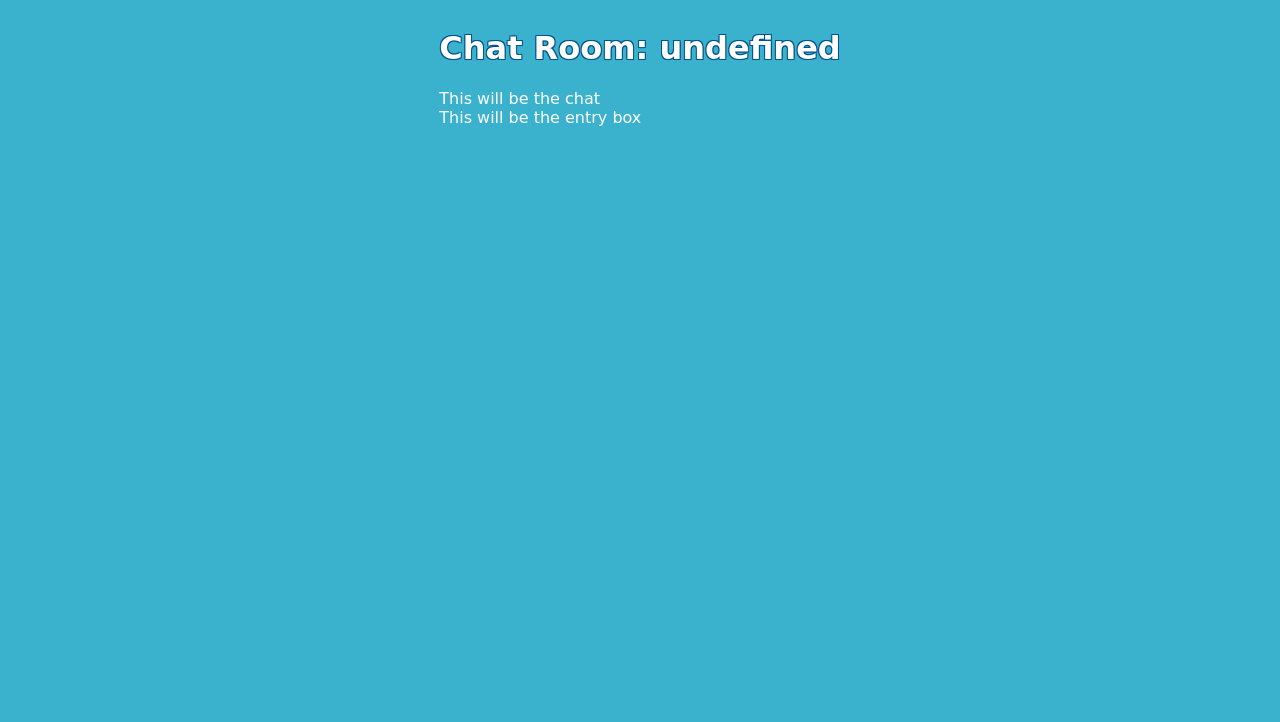
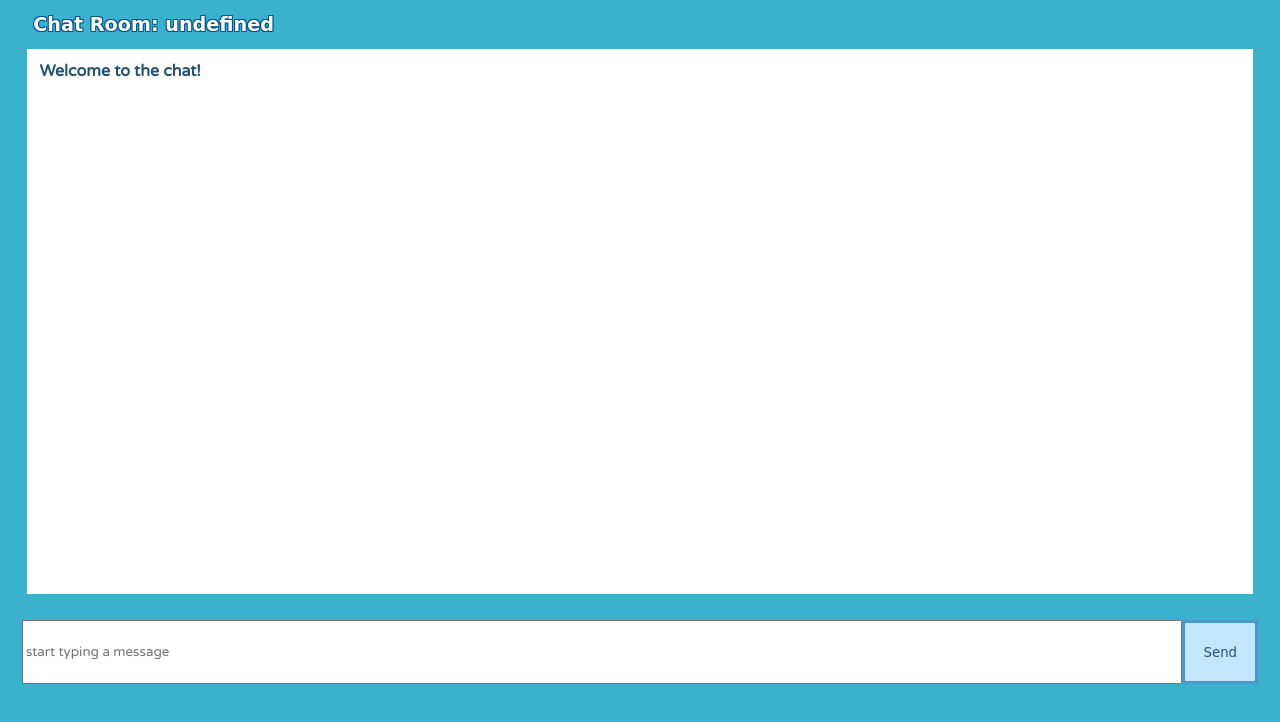
Before and after one commit to menghaoyu2002/chatterino, a website: page public/chat.html in a window 1280 px wide. Drawn offline with nearby package versions, Linux system fonts and the light colour scheme; no server answers; sample sign-in values are in the browser's storage; a web font is replaced by a local one.

Commit message:
added chat implementation

```diff
--- a/public/chat.html
+++ b/public/chat.html
@@ -9,16 +9,18 @@
         <link rel="stylesheet" href="./styles/chat.css" />
         <script src="./scripts/utils.js"></script>
         <script src="/socket.io/socket.io.js"></script>
-        <script src="./scripts/chatController.js"></script>
     </head>
     <body>
+        <h1></h1>
+        <div class="chatContainer">
+            <ul class="chat">
+                <li class="welcomeMessage">Welcome to the chat!</li>
+            </ul>
+            <form class="messageEntry">
+                <input type="text" placeholder="start typing a message" />
+                <button>Send</button>
+            </form>
+        </div>
         <script src="./scripts/chat.js" async defer></script>
     </body>
-    <div>
-        <h1></h1>
-        <div class="chatContainer">
-            <div>This will be the chat</div>
-            <div>This will be the entry box</div>
-        </div>
-    </div>
 </html>
--- a/public/scripts/chat.js
+++ b/public/scripts/chat.js
@@ -1,3 +1,58 @@
-const mainHeader = document.querySelector('h1');
+const username = sessionStorage.getItem('username');
 
-mainHeader.innerText = `Chat Room: ${window.getQueryStringParams().roomid}`;
+// ensure that the user has a username to access this page.
+if (!username) {
+    document.location.href = '/';
+}
+
+const roomid = window.getQueryStringParams().roomid;
+const socket = io();
+const chat = document.querySelector('.chat');
+const sendButton = document.querySelector('form button');
+sendButton.onclick = (event) => {
+    event.preventDefault();
+    const message = document.querySelector('form input');
+    console.log(message.value);
+    socket.emit('message_sent', message.value);
+    message.value = '';
+};
+
+setHeader();
+logRoomId();
+connect();
+
+function logRoomId() {
+    console.log(
+        roomid
+            ? `roomid: ${roomid}`
+            : 'there is no roomid, new room will be created'
+    );
+}
+
+function connect() {
+    socket.auth = {
+        username: username,
+        roomid: roomid,
+    };
+    socket.connect();
+}
+
+function setHeader() {
+    const mainHeader = document.querySelector('h1');
+    mainHeader.innerText = `Chat Room: ${window.getQueryStringParams().roomid}`;
+}
+
+socket.on('connect', () => {
+    // if there is no roomid create a new room, i.e. join the client's own room.
+    // user is automatically connected to the roomid room in the backend.
+    if (!roomid) {
+        document.location.href = `/chat.html?roomid=${socket.id}`;
+    }
+});
+
+socket.on('message', ({ message, from }) => {
+    const newMessage = document.createElement('li');
+    newMessage.innerText = `${from}: ${message}`;
+    chat.appendChild(newMessage);
+    newMessage.scrollIntoView();
+});
--- a/public/scripts/chatController.js
+++ /dev/null
@@ -1,35 +0,0 @@
-const username = sessionStorage.getItem('username');
-const roomid = window.getQueryStringParams().roomid;
-const socket = io();
-
-// ensure that the user has a username to access this page.
-if (!username) {
-    document.location.href = '/';
-}
-
-logRoomId();
-connect();
-
-function logRoomId() {
-    console.log(
-        roomid
-            ? `roomid: ${roomid}`
-            : 'there is no roomid, new room will be created'
-    );
-}
-
-function connect() {
-    socket.auth = {
-        username: username,
-        roomid: roomid,
-    };
-    socket.connect();
-}
-
-socket.on('connect', () => {
-    // if there is no roomid create a new room, i.e. join the client's own room.
-    // user is automatically connected to the roomid room in the backend.
-    if (!roomid) {
-        document.location.href = `/chat.html?roomid=${socket.id}`;
-    }
-});
--- a/public/styles/chat.css
+++ b/public/styles/chat.css
@@ -1,15 +1,66 @@
-@import url('https://fonts.googleapis.com/css2?family=Corben:wght@700&display=swap');
+@import url('https://fonts.googleapis.com/css2?family=Corben:wght@700&family=Varela+Round&display=swap&display=swap');
 
 body {
     background-color: #3ab2cd;
     color: white;
-    display: flex;
-    align-items: center;
-    justify-content: center;
     font-family: 'Corben', cursive;
+    scroll-behavior: smooth;
 }
 
 h1 {
+    /* margin: 0 auto;
+    width: 50%; */
+    font-size: 1.2em;
     text-shadow: -1px -1px 0 #04528a, 1px -1px 0 #04528a, -1px 1px 0 #04528a,
         1px 1px 0 #04528a;
+    padding-left: 2%;
 }
+.chatContainer {
+    font-family: 'Varela Round', sans-serif;
+    color: #245272;
+}
+
+.chat {
+    height: 65vh;
+    width: 95%;
+    background-color: white;
+    margin: 0 auto;
+    padding: 1%;
+    list-style-type: none;
+    overflow-y: scroll;
+    word-wrap: break-word;
+}
+::-webkit-scrollbar {
+    width: 0;
+    background: transparent;
+}
+
+.messageEntry {
+    margin-top: 1%;
+    padding: 1.1%;
+    display: flex;
+    min-height: 8vh;
+}
+
+.messageEntry input {
+    font-family: 'Varela Round', sans-serif;
+    flex: 20;
+}
+
+.messageEntry button {
+    font-family: 'Corben', cursive;
+    color: #245272;
+    background-color: #c3e6ff;
+    border: solid #4b96cb;
+    flex: 1;
+}
+
+.messageEntry button:hover {
+    background-color: #7cc8ff;
+    border: solid #245272;
+}
+
+.welcomeMessage {
+    font-weight: bolder;
+    margin-bottom: 1%;
+}
```
Also changed, not shown: index.js (+8 -0 lines).
